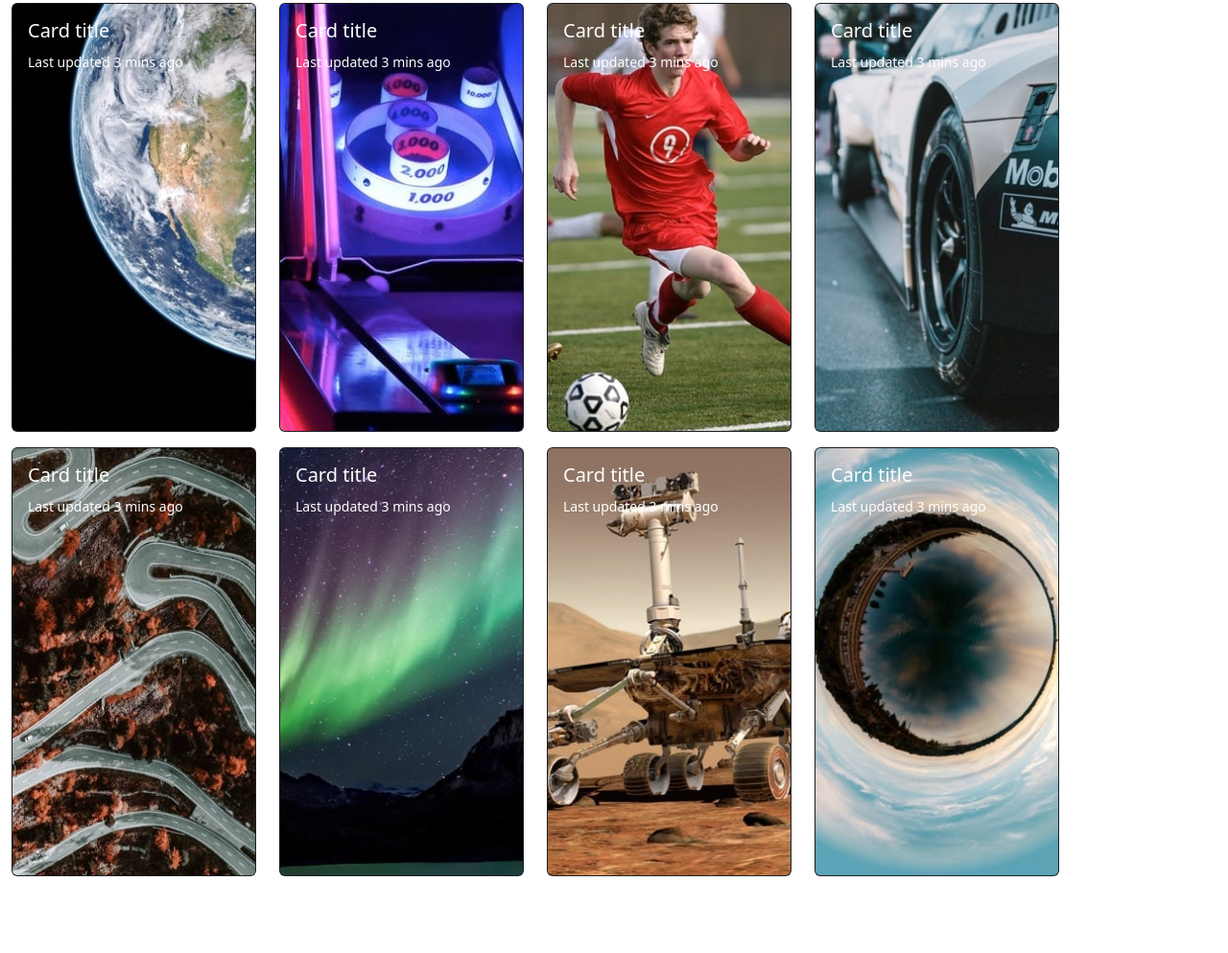
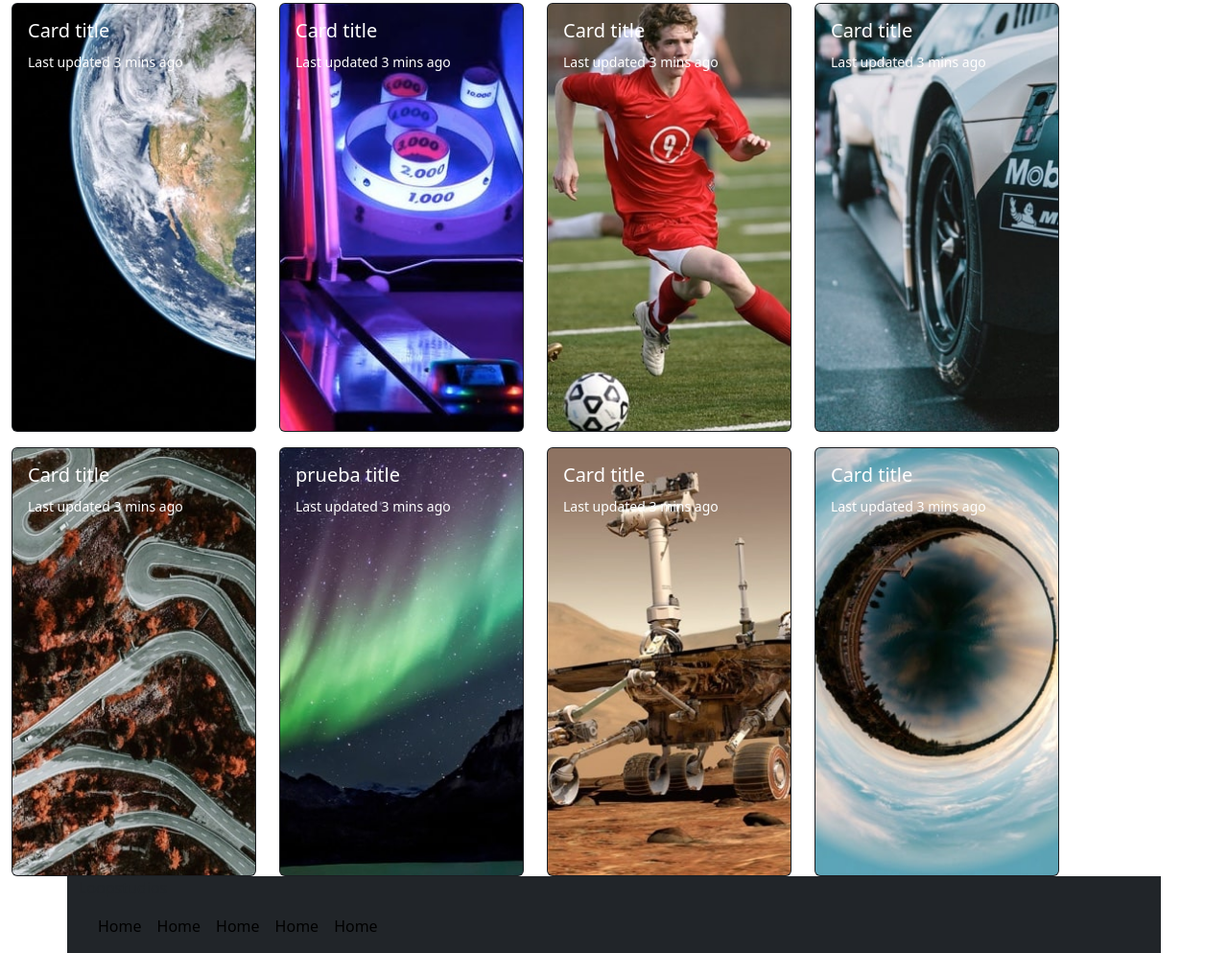
Before and after one commit to Alan-838/loopstudios-landing-page457, a plain HTML site: page index.html in a window 1280 px wide. Shown: the part 758-1751 px from the top of the page at 96% size. Before the commit the page ends 1671 px from the top, so only its background shows below. Drawn offline with nearby package versions, Linux system fonts and the light colour scheme.

Commit message:
expe4514

```diff
--- a/index.html
+++ b/index.html
@@ -126,7 +126,7 @@
             <div class="card text-bg-dark">
                 <img src="./images/desktop/image-pocket-borealis.jpg" class="card-img" alt="...">
                 <div class="card-img-overlay">
-                    <h5 class="card-title">Card title</h5>
+                    <h5 class="card-title">prueba title</h5>
                     <p class="card-text"><small>Last updated 3 mins ago</small></p>
                 </div>
             </div>
@@ -155,6 +155,41 @@
     </section>
 
 
+    <footer class="container align-items-center bg-dark">
+        <div>
+            <a class="navbar-brand" href="#">Loopstudios</a>
+        </div>
+        <nav class="navbar navbar-expand-lg">
+            <div class="container-fluid">
+                <button class="navbar-toggler" type="button" data-bs-toggle="collapse"
+                    data-bs-target="#navbarSupportedContent" aria-controls="navbarSupportedContent"
+                    aria-expanded="false" aria-label="Toggle navigation">
+                    <span class="navbar-toggler-icon"></span>
+                </button>
+                <div class="collapse navbar-collapse" id="navbarSupportedContent">
+                    <ul class="navbar-nav me-auto mb-2 mb-lg-0">
+                        <li class="nav-item">
+                            <a class="nav-link active" aria-current="page" href="#">Home</a>
+                        </li>
+                        <li class="nav-item">
+                            <a class="nav-link active" aria-current="page" href="#">Home</a>
+                        </li>
+                        <li class="nav-item">
+                            <a class="nav-link active" aria-current="page" href="#">Home</a>
+                        </li>
+                        <li class="nav-item">
+                            <a class="nav-link active" aria-current="page" href="#">Home</a>
+                        </li>
+                        <li class="nav-item">
+                            <a class="nav-link active" aria-current="page" href="#">Home</a>
+                        </li>
+                    </ul>
+                </div>
+            </div>
+        </nav>
+    </footer>
+
+
 
 
 
```
